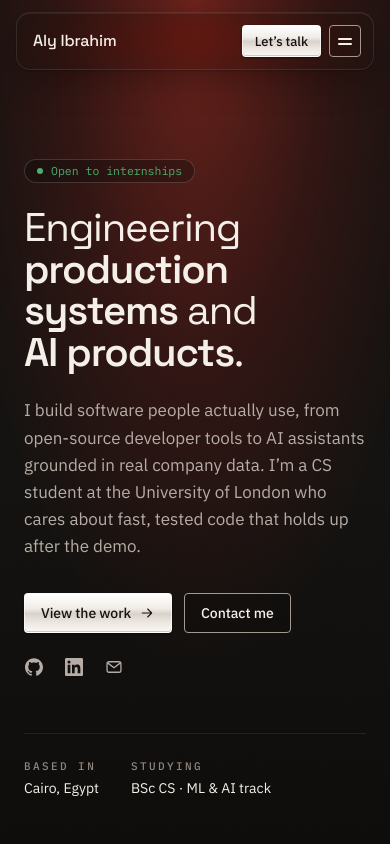
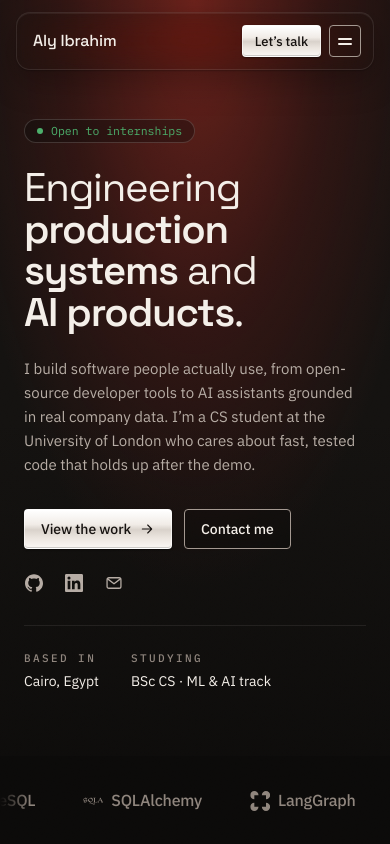
Before and after one commit to AlyIbrahim1/portfolio, a React (Vite) app: page / in a window 390 px wide. Shown: the top 844 px of the page. Built offline with nearby package versions, Linux system fonts and the light colour scheme.

Commit message:
style: improve responsive styles for hero section on mobile

```diff
--- a/src/styles/app.css
+++ b/src/styles/app.css
@@ -126,6 +126,20 @@ section[id],
   }
 }
 
+@media (max-width: 600px) {
+  .hero-inner {
+    padding-top: var(--space-6);
+  }
+
+  .hero .lede {
+    font-size: 15px;
+  }
+
+  .hero .facts {
+    margin-top: var(--space-6);
+  }
+}
+
 @media (min-width: 961px) {
   .hero {
     min-height: calc(100vh - var(--marquee-h));
```
